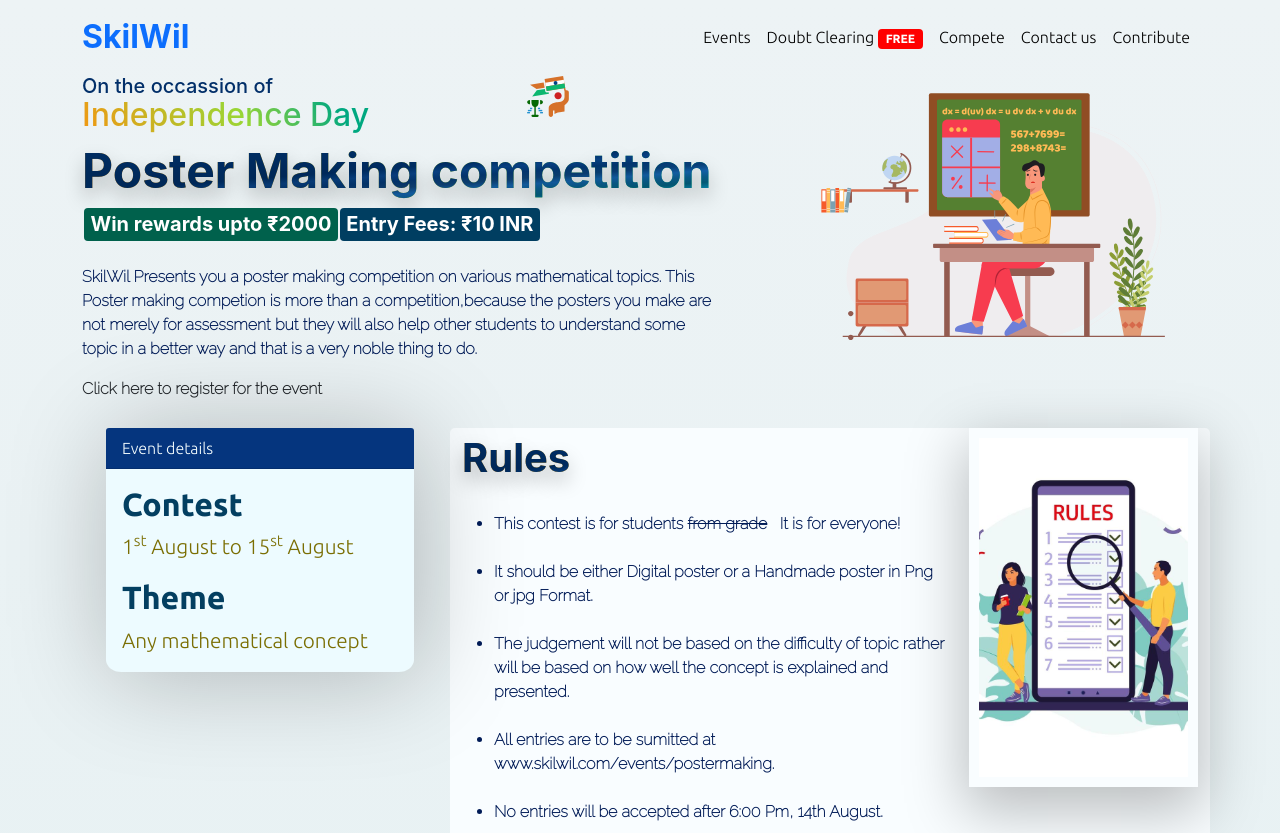
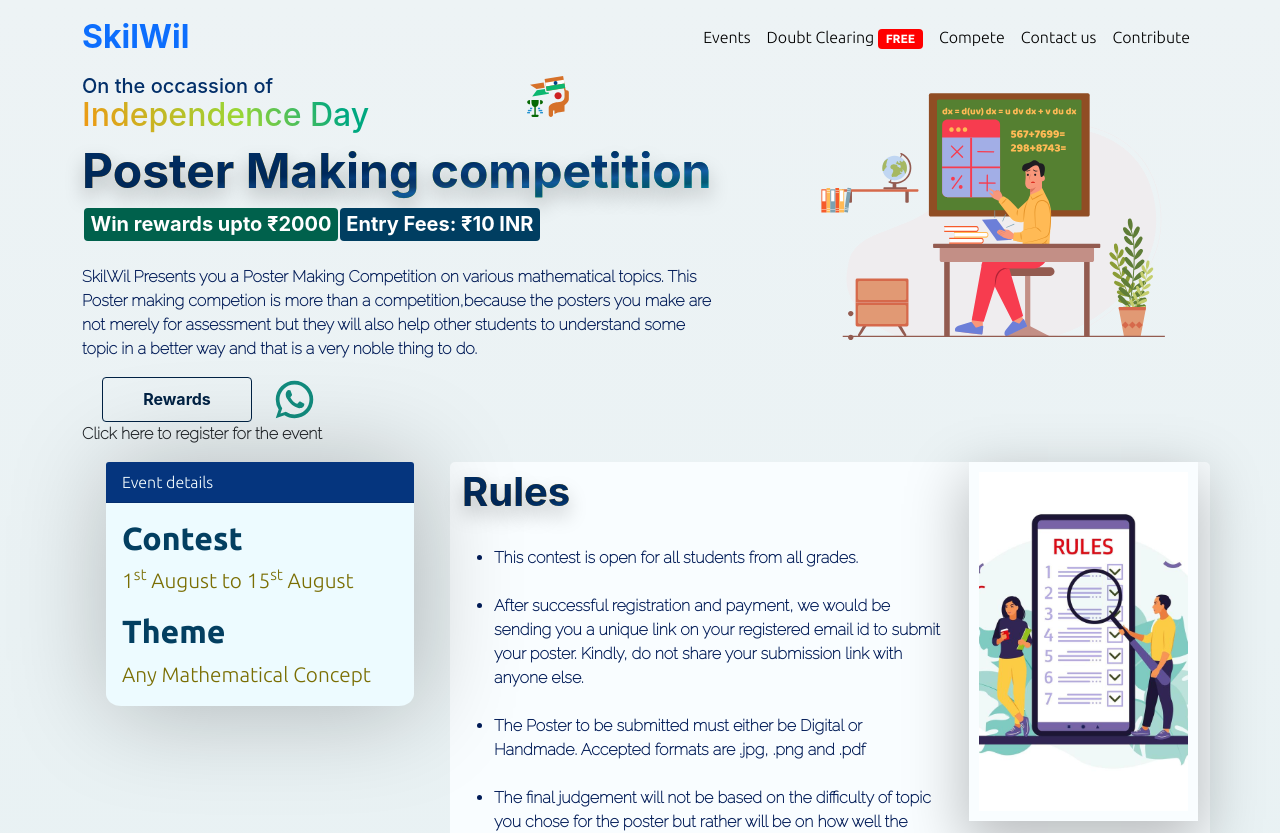
Before and after one commit to NeeleshShekhar/AnushkaImagineFacelift, a React (Create React App) app: page /events/postermaking in a window 1280 px wide. Shown: the top 833 px of the page. Built offline with nearby package versions, Linux system fonts and the light colour scheme; no server answers.

Commit message:
Made changes to Poster Making Page.

```diff
--- a/src/components/PosterMaking/index.js
+++ b/src/components/PosterMaking/index.js
@@ -10,6 +10,7 @@
 import flag from '../../Images/poster-flag.svg';
 import teaching from '../../Images/prof-teaching.svg';
 import rules from '../../Images/rules.svg';
+import WhatsAppIcon from '@material-ui/icons/WhatsApp';
 import './postermaking.css'
 
 
@@ -31,16 +32,9 @@
 
     },[])
 
-    const earnNowClicked = () => {
-         ReactGA.event({
-             category: 'Button',
-             action: 'User clicked on Earn now'
-         })
 
-         props.history.push(ROUTES.EARN);
-     }
 
-     const openForm = () =>
+     const toggle = () =>
      {
 
         toggleModal(!openModal);
@@ -65,12 +59,16 @@
 
             <br />
             <br />
-            <p className="rule-body">SkilWil Presents you a poster making competition on various mathematical topics. This Poster making competion is more than a competition,because the posters you make are not merely for assessment but they will also help other students to understand  some topic in a better way and that is a very noble thing to do.</p>
+            <p className="rule-body">SkilWil Presents you a Poster Making Competition on various mathematical topics. This Poster making competion is more than a competition,because the posters you make are not merely for assessment but they will also help other students to understand  some topic in a better way and that is a very noble thing to do.</p>
 
+           <div className = "payAndReward">
+               <form  ref = {instance}>
 
-            <form  ref = {instance}>
+        </form>
+           <Button style = {{width : '150px',marginLeft:'20px',borderColor:'#002244',textAlign:'center',color : '#002244', fontWeight:'bold'}} color = "ouline"  className = "rewardPosterButton" onClick = {toggle} >Rewards</Button>
+            <a  style = {{marginLeft : '20px'}} href="whatsapp://send?text= https://www.skilwil.com/events/postermaking SkilWil Presents you a Poster Making Competition on various mathematical topics. Win Rewards upto INR 2000. Get featured on your website and get a chance to publish your own Mathematics Course" data-action="share/whatsapp/share"><WhatsAppIcon style = {{color : '#128C7E', fontSize : '45px'}}/></a>
+           </div>
 
-            </form>
             <p className="register-check">Click here to register for the event</p>
             </div>
             <div className="col-lg-5  col-sm-12">
@@ -86,12 +84,8 @@
           <CardTitle className="card-head-1" tag="h5">Contest</CardTitle>
           <CardText className="card-text-1">1<sup>st</sup> August to 15<sup>st</sup> August</CardText>
           <CardTitle className="card-head-1" tag="h5">Theme</CardTitle>
-          <CardText className="card-text-1">Any mathematical concept</CardText>
-
-
-
+          <CardText className="card-text-1">Any Mathematical Concept</CardText>
         </CardBody>
-
       </Card>
       <br/>
       <br />
@@ -105,15 +99,16 @@
             </div>
             <div className="rule-body">
             <ul>
-            <br /> <li>This contest is for students <strike>from grade</strike>  &nbsp;
-It is for everyone!</li>
-<br />
-                <li>It should be either Digital poster or a    Handmade poster in Png or jpg Format.</li>
-                <br /> <li>The judgement will not be based on the difficulty of topic rather will be based on how well the concept is explained and presented.</li>
-                <br /> <li>All entries are to be sumitted at
-www.skilwil.com/events/postermaking.</li>
+            <br /> <li>This contest is open for all students from all grades.</li>
+            <br/>
+            <li>After successful registration and payment, we would be sending you a unique link on your registered email id to submit your poster. Kindly, do not share your submission link with anyone else.</li>
+            <br/>
+                <li>The Poster to be submitted must either be Digital or Handmade. Accepted formats are .jpg, .png and .pdf</li>
+                <br/>
+                <li>The final judgement will not be based on the difficulty of topic you chose for the poster but rather will be on how well the concept is explained and presented in simple words.</li>
 <br /> <li>No entries will be accepted after 6:00 Pm, 14th August.</li>
-
+<br/>
+        <li><a style = {{cursor : 'pointer'}} href = "https://docs.google.com/document/d/14qUP_KoFg-rmi8v6TykyDpsssw8FWPV6WX7BUCvcgog/edit?usp=sharing" >Terms and Conditions</a></li>
             </ul>
             </div>
             </div>
@@ -122,12 +117,32 @@
             </div>
         </div>
         </div>
-
-
         </div>
-
+   { openModal && <Modal isOpen={openModal} toggle={toggle}  >
+        <ModalHeader  style = {{border : 'none', backgroundColor: '#8EC5FC',
+backgroundImage: 'linear-gradient(62deg, #8EC5FC 0%, #E0C3FC 100%)'}} toggle={toggle}>Rewards</ModalHeader>
+        <ModalBody style = {{fontFamily : 'Raleway', fontWeight:'bold', backgroundColor: '#8EC5FC',
+backgroundImage: 'linear-gradient(62deg, #8EC5FC 0%, #E0C3FC 100%)'}} >
+          <ul>
+              <li>Winners of the contest can win cash-prizes upto INR 2000.</li>
+              <br/>
+              <li>Winners may get a chance to feature a Course or an Article on the website.</li>
+              <br/>
+              <li>Good posters from the contest will be displayed on our <a href = "https://www.instagram.com/skilwil">Instagram Handle</a> and on our website.</li>
+                   <br/>
+              <li>All registered participants will recieve a Certificate of Participation.</li>
+                   <br/>
+              <li>All registered participants will get a free 2-month access to Doubt Clearnace via one-to-one session with our subject experts. </li>
+                   <br/>
+              <li>All registered participants will get a free access to SkilWil Learn Courses.</li>
+          </ul>
+        </ModalBody>
+        <ModalFooter  style = {{border:'none', backgroundColor: '#8EC5FC',
+backgroundImage: 'linear-gradient(62deg, #8EC5FC 0%, #E0C3FC 100%)'}}>
+          <Button color="secondary" onClick={toggle}>Cancel</Button>
+        </ModalFooter>
+      </Modal> }
    </div>
-
      )};
 
      export default withRouter(withFirebase(PosterMaking));
--- a/src/components/PosterMaking/postermaking.css
+++ b/src/components/PosterMaking/postermaking.css
@@ -92,3 +92,14 @@
     font-weight: 600;
     color: rgb(0, 27, 87);
 }
+
+.payAndReward{
+    display: flex;
+}
+
+#rewardPosterButton{
+
+}
+#rewardPosterButton:hover {
+    background-color:'red';
+}
```
Also changed, not shown: src/App.css (line endings or trailing spaces).
